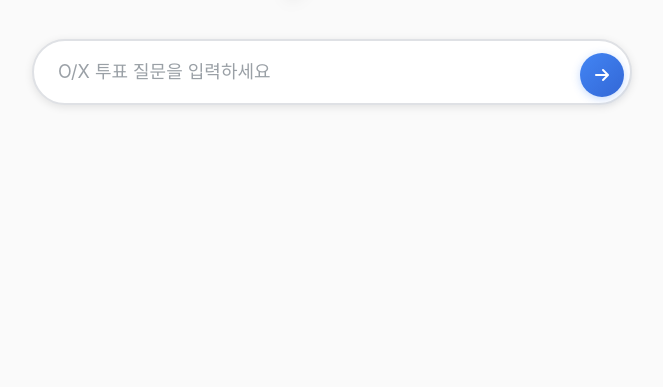
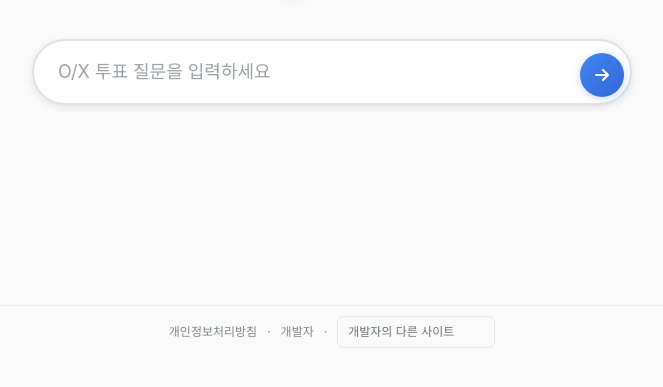
Before and after one commit to hwanys2/oxvote, a Django app: page / in a window 1280 px wide. Shown: the part 335-722 px from the top of the page, without its empty margins (308-971 px from the left). Run offline with Django 5.2, Linux system fonts and the light colour scheme.

Commit message:
feat(ui): add minimal footer and privacy policy page\n\n- Footer: subtle links + developer sites dropdown (new-tab)\n- Privacy: route/view/template at /privacy with minimal content\n- Wireup: urls, base template integration

```diff
--- a/voting/templates/voting/base.html
+++ b/voting/templates/voting/base.html
@@ -93,6 +93,43 @@
         .vote-button:hover {
             transform: scale(1.1);
         }
+        /* minimal footer */
+        .site-footer {
+            color: #80868b;
+            font-size: 12px;
+            border-top: 1px solid rgba(0,0,0,0.06);
+            margin-top: 30px;
+        }
+        .site-footer .inner {
+            max-width: 1000px;
+            margin: 0 auto;
+            padding: 10px 14px 40px 14px; /* extra bottom to stay off the edge */
+            display: flex;
+            flex-wrap: wrap;
+            gap: 10px;
+            align-items: center;
+            justify-content: center;
+        }
+        .site-footer a {
+            color: inherit;
+            text-decoration: none;
+        }
+        .site-footer a:hover {
+            text-decoration: underline;
+        }
+        .dev-sites-select {
+            appearance: none;
+            -webkit-appearance: none;
+            -moz-appearance: none;
+            background: transparent;
+            border: 1px solid rgba(0,0,0,0.08);
+            border-radius: 6px;
+            padding: 6px 28px 6px 10px;
+            font-size: 12px;
+            color: #6b7280;
+            cursor: pointer;
+        }
+        .dev-sites-select:focus { outline: none; }
     </style>
 </head>
 <body>
@@ -114,8 +151,38 @@
         </div>
     </div>
 
+    <footer class="site-footer">
+        <div class="inner">
+            <a href="{% url 'privacy' %}">개인정보처리방침</a>
+            <span aria-hidden="true">·</span>
+            <a href="https://proximal-stranger-fa0.notion.site/1cb53a4832438028be97d7cb1b2ddb5f?pvs=4" target="_blank" rel="noopener noreferrer">개발자</a>
+            <span aria-hidden="true">·</span>
+            <label for="devSites" class="visually-hidden">개발자의 다른 사이트</label>
+            <select id="devSites" class="dev-sites-select">
+                <option value="" selected>개발자의 다른 사이트</option>
+                <option value="https://foreducator.com">포에듀케이터</option>
+                <option value="https://pimath.kr">수학하는즐거움</option>
+                <option value="https://숏.한국">한국어 단축주소 서비스</option>
+            </select>
+        </div>
+    </footer>
+
     <script src="https://cdn.jsdelivr.net/npm/bootstrap@5.1.3/dist/js/bootstrap.bundle.min.js"></script>
     {% block extra_js %}
     {% endblock %}
+    <script>
+    (function(){
+        var select = document.getElementById('devSites');
+        if (select) {
+            select.addEventListener('change', function(e){
+                var url = e.target.value;
+                if (url) {
+                    window.open(url, '_blank', 'noopener');
+                    e.target.selectedIndex = 0;
+                }
+            });
+        }
+    })();
+    </script>
 </body>
 </html>
--- a/voting/urls.py
+++ b/voting/urls.py
@@ -8,4 +8,5 @@ urlpatterns = [
     path('result/<uuid:question_id>/', views.vote_result, name='vote_result'),
     path('api/toggle-results/<uuid:question_id>/', views.toggle_results, name='toggle_results'),
     path('api/stats/<uuid:question_id>/', views.get_vote_stats, name='vote_stats'),
+    path('privacy/', views.privacy, name='privacy'),
 ]
--- a/voting/views.py
+++ b/voting/views.py
@@ -127,3 +127,9 @@ def get_vote_stats(request, question_id):
         'o_votes': question.o_votes,
         'x_votes': question.x_votes,
     })
+
+# --- 정적 페이지 ---
+
+def privacy(request):
+    """개인정보처리방침 페이지"""
+    return render(request, 'voting/privacy.html')
```
Also changed, not shown: voting/templates/voting/privacy.html (added, +51 -0 lines).
